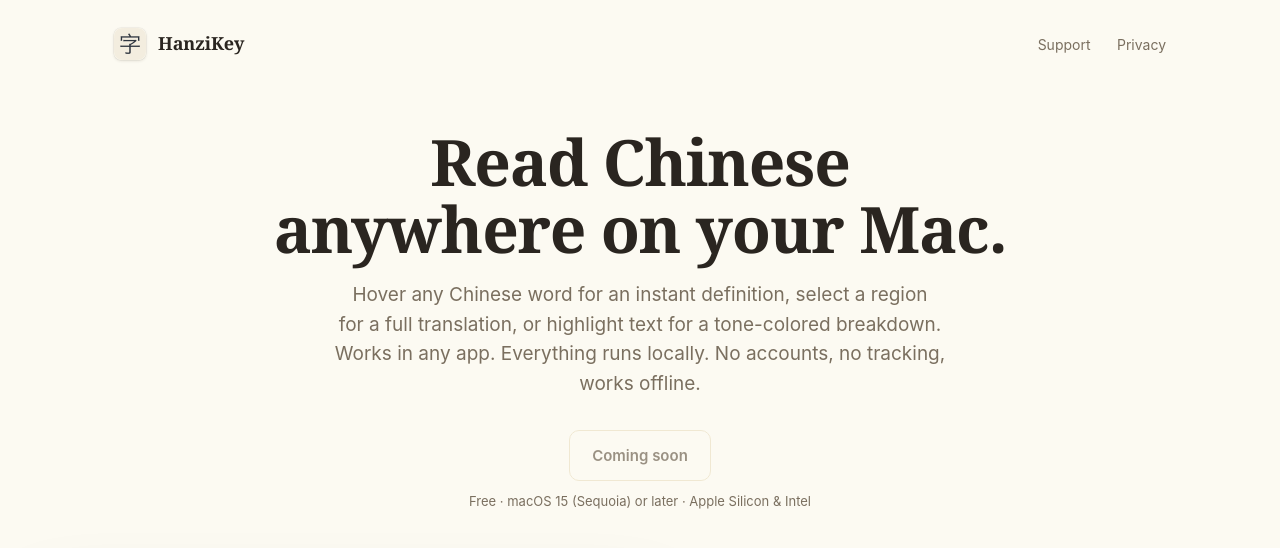
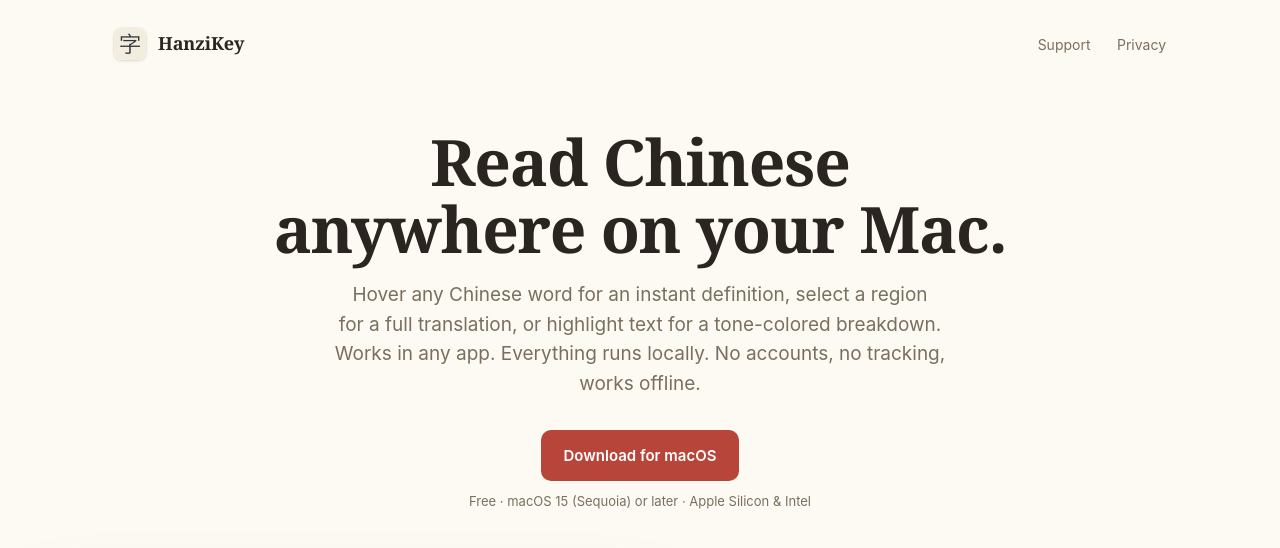
Before and after one commit to blasian/hanzikey-website, a Jekyll site: the page index.html, which Jekyll copies as it is, in a window 1280 px wide, cut to the strip 0-572 px from the top of the page. Shown: the top 548 px of the strip. Built offline with Jekyll 4.4.1, drawn with Linux system fonts in a browser that asks for light colours; some of the changed text lies outside the part shown.

Commit message:
Wire up real download links for v2.4.0
Replace both "Coming soon" placeholders with the GitHub Releases
URL on the public hanzikey-releases repo. Hero CTA is a primary
red button; the Download section gets the same primary button plus
a secondary "Release notes" link to the release page itself. Both
point at /releases/latest/download/HanziKey.dmg, which auto-resolves
to whichever release is current — the website never needs touching
between version bumps as long as the DMG asset keeps the canonical
HanziKey.dmg filename.

Also bumped `.hero-caption h3` to match `.feature-text h2` so the
three mode labels (Hover / Passage / Text-select) read at parallel
visual weight across the hero and the rows below. The hero label
was rendering visibly smaller, which made it feel demoted relative
to its peers.

Co-Authored-By: Claude Opus 4.7 (1M context) <noreply@anthropic.com>

```diff
--- a/assets/css/style.css
+++ b/assets/css/style.css
@@ -282,10 +282,13 @@ section .sub {
   margin: 0;
 }
 .hero-caption h3 {
-  font-size: clamp(22px, 2.6vw, 28px);
+  /* Match `.feature-text h2` so the three mode labels (Hover / Passage /
+     Text-select) read at the same visual weight across the hero and the
+     rows below — without that parallel, the hero caption feels demoted. */
+  font-size: clamp(24px, 3.2vw, 34px);
   font-weight: 600;
-  margin: 0 0 12px;
-  letter-spacing: -0.01em;
+  margin: 0 0 14px;
+  letter-spacing: -0.012em;
 }
 .hero-caption p {
   margin: 0 0 var(--space-md);
--- a/index.html
+++ b/index.html
@@ -34,9 +34,9 @@
         locally. No accounts, no tracking, works offline.
       </p>
       <div class="cta-row">
-        <span class="btn btn-secondary btn-disabled" aria-disabled="true">
-          Coming soon
-        </span>
+        <a class="btn btn-primary" href="https://github.com/blasian/hanzikey-releases/releases/latest/download/HanziKey.dmg">
+          Download for macOS
+        </a>
       </div>
       <p class="meta-line">Free · macOS 15 (Sequoia) or later · Apple Silicon &amp; Intel</p>
     </div>
@@ -143,9 +143,12 @@
         Direct download is signed and notarized by Apple.
       </p>
       <div class="cta-row cta-row-left">
-        <span class="btn btn-secondary btn-disabled" aria-disabled="true">
-          Coming soon
-        </span>
+        <a class="btn btn-primary" href="https://github.com/blasian/hanzikey-releases/releases/latest/download/HanziKey.dmg">
+          Download HanziKey for macOS
+        </a>
+        <a class="btn btn-secondary" href="https://github.com/blasian/hanzikey-releases/releases/latest">
+          Release notes
+        </a>
       </div>
       <p class="meta-line">
         After first launch, HanziKey asks for Accessibility and Screen Recording permission. Both are used only when you press a hotkey, and both can be revoked at any time in System Settings → Privacy &amp; Security.
```
